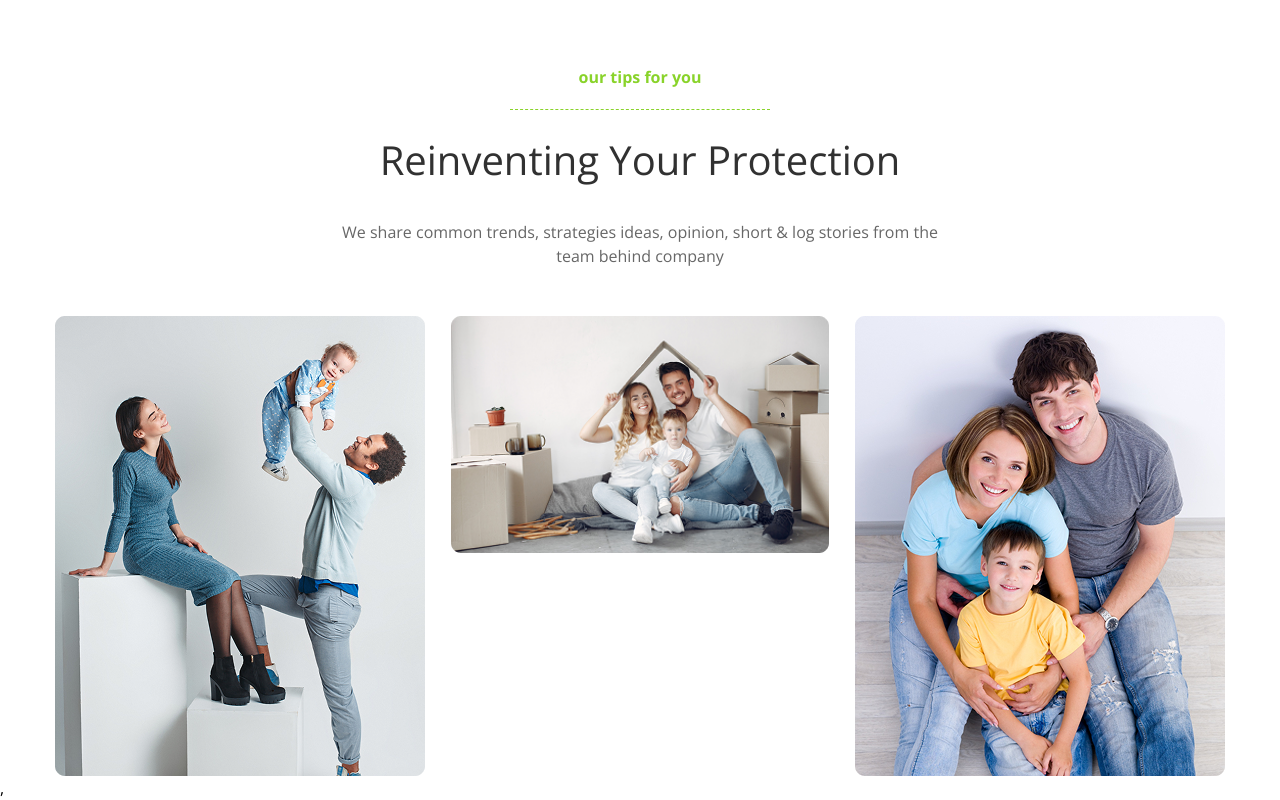
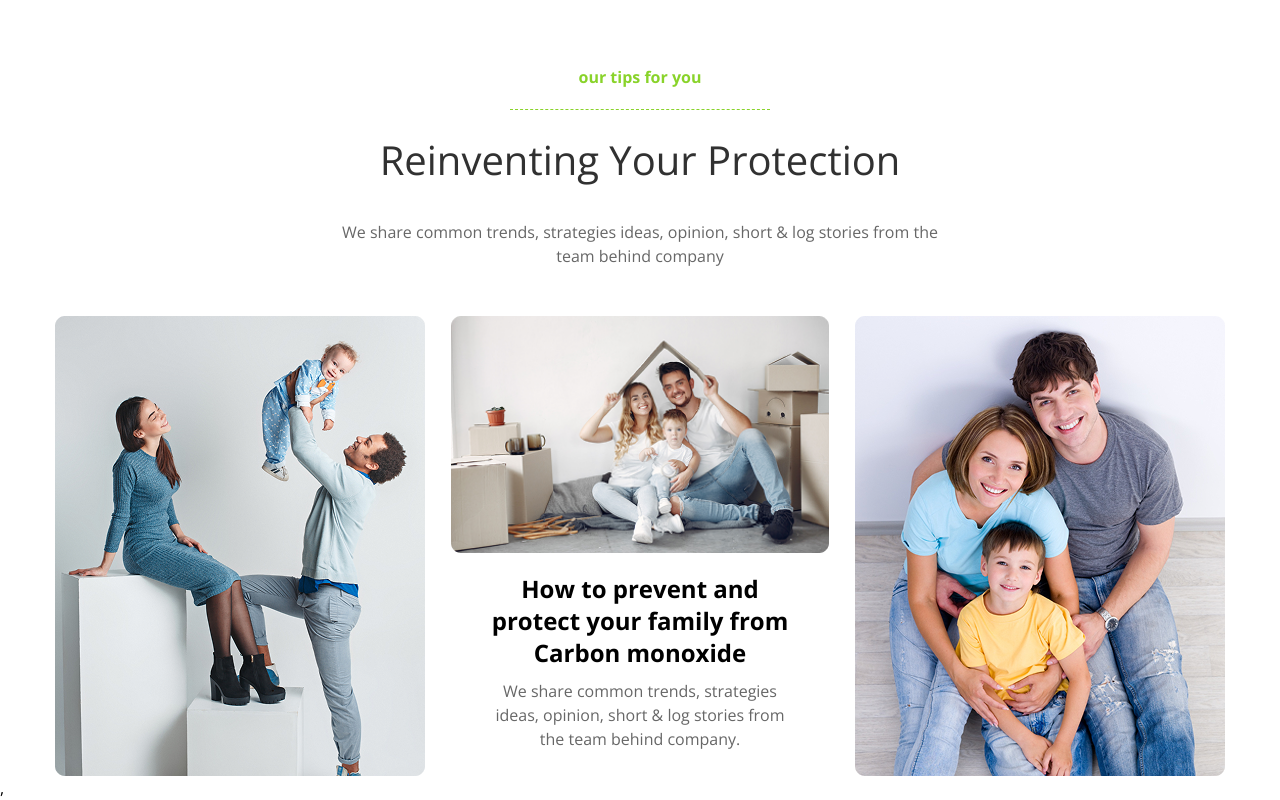
Before and after one commit to Md-Gajjali/Pacific-Crop, a React (Vite) app: page / in a window 1280 px wide. Shown: the part 3426-4226 px from the top of the page. Built offline with nearby package versions, Linux system fonts and the light colour scheme.

Commit message:
update family protection part

```diff
--- a/src/componets/Protection.jsx
+++ b/src/componets/Protection.jsx
@@ -19,9 +19,13 @@ const Protection = () => {
                 />
                 <Flex className='justify-between mt-12'>
                     <img src={family1} alt="" />
-                    <div>
-                        <img src={family2} alt="" className='h-59.25' />
-                        <p></p>
+                    <div className='text-center items-center  '>
+                        <div>
+                            <img src={family2} alt="" className='h-59.25' />
+                        </div>
+                        <h2 className='font-sansssa font-bold text-2xl w-81.5 mt-5 m-auto'>How to prevent and protect your family from Carbon monoxide</h2>
+                        <p className='w-77 mt-2.5 m-auto'>We share common trends, strategies ideas, opinion, short & log
+                            stories from the team behind company.</p>
                     </div>
                     <img src={family3} alt="" />
                 </Flex>
```
